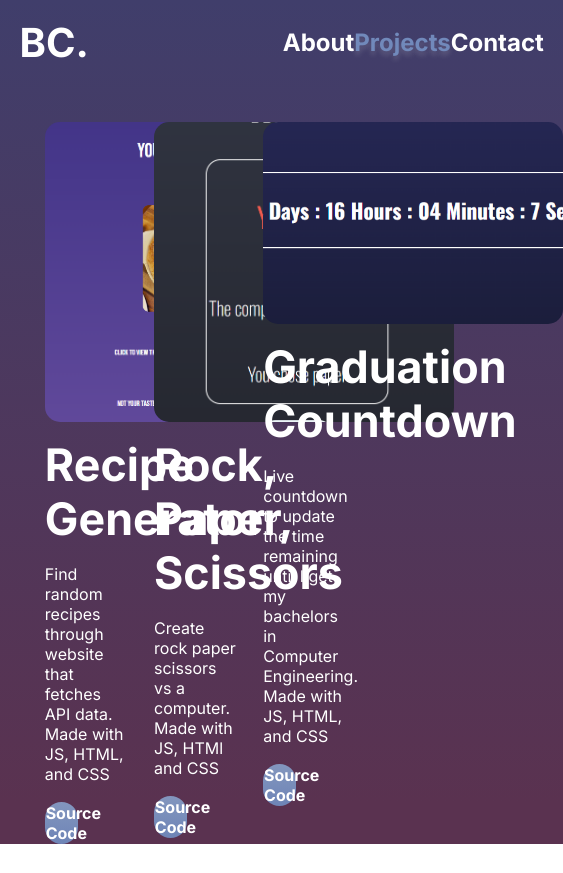
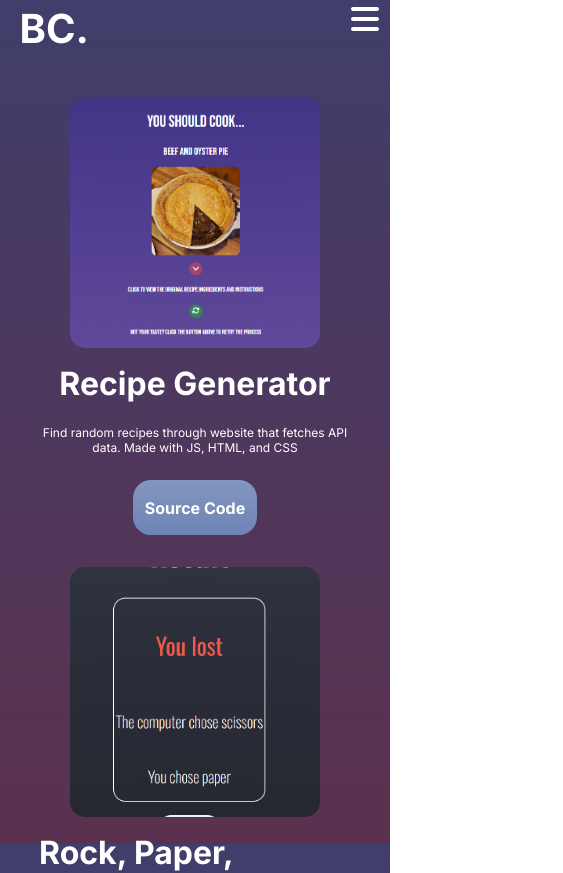
Before and after one commit to Bcean/Revamped-Personal-Website, a React (Vite) app in the folder Personal-Website/: page /Projects in a window 390 px wide. Shown: the top 873 px of the page, 563 px wide, since content can reach past the window. Before the commit the page ends 844 px from the top, so only its background shows below. Built offline with nearby package versions, Linux system fonts and the light colour scheme.

Commit message:
Finished media queries plus functional contact form

```diff
--- a/Personal-Website/src/components/NavBar.jsx
+++ b/Personal-Website/src/components/NavBar.jsx
@@ -2,6 +2,11 @@ import React from "react";
 import "../styles/NavBar.css";
 import { Link } from "react-router-dom";
 import { useLocation } from "react-router-dom";
+import { FontAwesomeIcon } from "@fortawesome/react-fontawesome";
+import { faBars } from "@fortawesome/free-solid-svg-icons";
+import { faX } from "@fortawesome/free-solid-svg-icons";
+import { useState } from "react";
+import { useEffect } from "react";
 
 export const NavBar = () => {
   //for changing colors based on location
@@ -13,9 +18,48 @@ export const NavBar = () => {
   const isProjectsPage = location.pathname === "/Projects";
   const isContactPage = location.pathname === "/Contact";
 
+  //show navbar on the side
+  const [navActivityBtn, setnavActivityBtn] = useState(faBars);
+  const [backgroundColorStatus, setbackgroundColorStatus] =
+    useState("transparent");
+  const [displayStatus, setdisplayStatus] = useState("none");
+  const showNav = () => {
+    if (navActivityBtn === faBars) {
+      setnavActivityBtn(faX);
+      setbackgroundColorStatus("#4d395f");
+      setdisplayStatus("block");
+    } else if (navActivityBtn === faX) {
+      setnavActivityBtn(faBars);
+      setbackgroundColorStatus("transparent");
+      setdisplayStatus("none");
+    }
+  };
+
+  const [isWideScreen, setIsWideScreen] = useState(window.innerWidth > 800);
+
+  useEffect(() => {
+    const handleResize = () => {
+      if (window.innerWidth > 800) {
+        setdisplayStatus("block");
+      } else {
+        setdisplayStatus("none");
+      }
+    };
+
+    // Run on initial render to ensure the correct state
+    handleResize();
+
+    window.addEventListener("resize", handleResize);
+
+    return () => {
+      window.removeEventListener("resize", handleResize);
+    };
+  }, []);
+
   return (
     <nav>
-      <h1>
+      <div id="navLeft" style={{ backgroundColor: backgroundColorStatus }}>
+        <h1 className="headHome">
           <Link
             to="/"
             className="link"
@@ -29,7 +73,7 @@ export const NavBar = () => {
             BC.
           </Link>
         </h1>
-      <div className="otherLinks">
+        <div className="otherLinks" style={{ display: displayStatus }}>
           <ul>
             <li>
               <Link
@@ -75,6 +119,14 @@ export const NavBar = () => {
             </li>
           </ul>
         </div>
+      </div>
+      <div id="navRight">
+        <FontAwesomeIcon
+          onClick={showNav}
+          icon={navActivityBtn}
+          style={{ color: "#ffffff" }}
+        />
+      </div>
     </nav>
   );
 };
--- a/Personal-Website/src/components/ProjectsItem.jsx
+++ b/Personal-Website/src/components/ProjectsItem.jsx
@@ -25,7 +25,7 @@ export const ProjectsItem = ({
       <div className="projectsItemImg" onClick={handleProjectLink}>
         <img src={imgSrc}></img>
       </div>
-      <h3>{projectHead}</h3>
+      <h3 id="projectHead">{projectHead}</h3>
       <h5 id="projectItemBlurb">{projectBlurb}</h5>
       <button id="sourceCodeBtn" onClick={handleSourceCode}>
         Source Code
--- a/Personal-Website/src/index.css
+++ b/Personal-Website/src/index.css
@@ -10,10 +10,11 @@ body {
   overflow: hidden;
   background: rgb(64, 62, 107);
   background: linear-gradient(
-    180deg,
+    to bottom,
     rgba(64, 62, 107, 1) 0%,
     rgba(90, 50, 80, 1) 95%
   );
+  background-attachment: fixed;
   color: #ffff;
   font-family: "Inter", serif;
   font-optical-sizing: auto;
@@ -27,3 +28,27 @@ body {
   width: 100%;
   height: 100%;
 }
+
+@media (max-width: 800px) {
+  body {
+    overflow-y: scroll;
+    overflow-x: hidden;
+    height: max-content;
+  }
+
+  ::-webkit-scrollbar-thumb {
+    border-radius: 15px;
+    background-color: #4c3d59;
+  }
+  ::-webkit-scrollbar {
+    width: 12px;
+    height: 48px;
+  }
+  ::-webkit-scrollbar-track {
+    background: #4c3d59;
+  }
+
+  ::-webkit-scrollbar-corner {
+    background-color: transparent;
+  }
+}
--- a/Personal-Website/src/styles/About.css
+++ b/Personal-Website/src/styles/About.css
@@ -122,3 +122,74 @@ video {
   object-fit: cover;
   border-radius: 15px;
 }
+
+@media (min-width: 1600px) {
+  #aboutHead {
+    font-size: 6rem;
+  }
+  .aboutContentImg {
+    width: 394px;
+    height: 415px;
+  }
+
+  svg {
+    width: 100px;
+    height: 100px;
+  }
+  .currentSkillsHead {
+    font-size: 3rem;
+  }
+  #aboutBlurb {
+    font-size: 1.75rem;
+  }
+}
+@media (max-width: 1300px) {
+  #aboutBlurb {
+    font-size: 1rem;
+  }
+  .aboutContentImg {
+    width: 294px;
+    height: 315px;
+  }
+  .aboutContentContainer {
+    width: 40%;
+  }
+  #aboutHead {
+    font-size: 4rem;
+  }
+}
+
+/*mobile*/
+@media (max-width: 800px) {
+  .currentSkillsHead {
+    font-size: 1.5rem;
+  }
+  .aboutContentContainer {
+    width: 100%;
+    margin-top: 25%;
+    display: flex;
+    flex-direction: column;
+    align-items: center;
+  }
+  .aboutContentImg {
+    width: 224px;
+    height: 245px;
+  }
+  #aboutHead {
+    text-align: center;
+    font-size: 2rem;
+  }
+  .aboutSkillsContainer {
+    width: 100%;
+    margin-top: 10%;
+    display: flex;
+    flex-direction: column;
+    align-items: center;
+    text-align: center;
+    gap: 1rem;
+  }
+  svg {
+    width: 50px;
+    height: 50px;
+  }
+}
--- a/Personal-Website/src/styles/Contact.css
+++ b/Personal-Website/src/styles/Contact.css
@@ -38,10 +38,6 @@ input[type="text"] {
   opacity: 0;
 }
 
-input [type="text"]:active {
-  border: none;
-}
-
 input[type="email"] {
   width: 350px;
   height: 40px;
@@ -50,10 +46,6 @@ input[type="email"] {
   border: none;
   animation: fadeInSlide 2s ease-in-out forwards;
   opacity: 0;
-}
-
-input [type="email"]:active {
-  border: none;
 }
 
 textarea {
@@ -70,9 +62,10 @@ textarea {
   padding: 1%;
 }
 
-textarea:active {
+textarea:focus {
   border: none;
   outline: none;
+  border: 3px #7d91bd solid;
 }
 button {
   width: 250px;
@@ -80,7 +73,7 @@ button {
   font-family: inherit;
   font-weight: bold;
   color: white;
-  font-size: 1.5rem;
+  font-size: 1rem;
   border-radius: 15px;
   background-color: #7189bb;
   outline: none;
@@ -95,6 +88,7 @@ input[type="text"]:hover {
 }
 input {
   padding: 1%;
+  font-family: inherit;
 }
 input::placeholder {
   font-family: inherit;
@@ -109,7 +103,9 @@ textarea::placeholder {
   font-size: 1rem;
   color: #c2bebe;
 }
-
+input:focus {
+  border: 3px #7d91bd solid;
+}
 button:hover {
   cursor: pointer;
   color: rgb(226, 222, 222);
@@ -164,3 +160,100 @@ form {
     opacity: 1;
   }
 }
+
+@media (min-width: 1600px) {
+  #contactHead {
+    font-size: 5rem;
+  }
+  #contactBlurb {
+    font-size: 2rem;
+  }
+  input[type="text"] {
+    font-size: 2rem;
+    width: 400px;
+    height: 90px;
+  }
+
+  input[type="email"] {
+    font-size: 2rem;
+    width: 400px;
+    height: 90px;
+  }
+
+  textarea {
+    font-size: 2rem;
+    max-width: 400px;
+    max-height: 310px;
+    min-width: 400px;
+    min-height: 150px;
+  }
+  input::placeholder {
+    font-size: 2rem;
+  }
+
+  textarea::placeholder {
+    font-size: 2rem;
+  }
+
+  button {
+    font-size: 2rem;
+  }
+  .contactIcons {
+    transform: scale(1.25);
+    margin-left: 5%;
+  }
+}
+
+/*mobile*/
+@media (max-width: 800px) {
+  .contactContainer {
+    width: 100%;
+    margin-top: 25%;
+
+    display: flex;
+    align-items: center;
+    flex-direction: center;
+  }
+  .contactRightContainer {
+    width: 100%;
+  }
+
+  input[type="text"] {
+    font-size: 0.75rem;
+    width: 300px;
+    height: 40px;
+  }
+
+  input[type="email"] {
+    font-size: 0.75rem;
+    width: 300px;
+    height: 40px;
+  }
+
+  textarea {
+    font-size: 0.75rem;
+    max-width: 300px;
+    max-height: 210px;
+    min-width: 300px;
+    min-height: 50px;
+  }
+  input::placeholder {
+    font-size: 0.75rem;
+  }
+
+  textarea::placeholder {
+    font-size: 0.75rem;
+  }
+
+  button {
+    font-size: 0.75rem;
+  }
+  .contactIcons {
+    transform: scale(1.25);
+    margin-left: 5%;
+  }
+
+  .contactRightContainer {
+    margin-top: 5%;
+  }
+}
--- a/Personal-Website/src/styles/Home.css
+++ b/Personal-Website/src/styles/Home.css
@@ -27,8 +27,6 @@ main {
   animation: fadeInSlide 2s ease-in-out forwards;
   animation-delay: 0.3s;
   opacity: 0;
-}
-h5 {
   font-size: 1.25rem;
   font-weight: 500;
 }
@@ -102,3 +100,68 @@ img {
   height: 100%;
   border-radius: 15px;
 }
+
+@media (min-width: 1600px) {
+  .contentHead {
+    font-size: 6rem;
+  }
+
+  #homeBlurb {
+    font-size: 1.75rem;
+  }
+
+  .homeContentContainer {
+    width: 40%;
+  }
+
+  .homeImgCon {
+    width: 394px;
+    height: 400px;
+  }
+}
+
+@media (max-width: 1300px) {
+  #homeBlurb {
+    font-size: 1rem;
+  }
+
+  .homeImgCon {
+    width: 294px;
+    height: 300px;
+  }
+
+  .contentHead {
+    font-size: 4rem;
+  }
+}
+/*mobile*/
+@media (max-width: 800px) {
+  main {
+    display: flex;
+
+    flex-direction: column;
+    height: 100%;
+    align-items: center;
+  }
+  .homeImgCon {
+    width: 244px;
+    height: 250px;
+  }
+  .homeContentContainer {
+    margin-top: 25%;
+    margin-bottom: 10%;
+    width: 100%;
+    display: flex;
+    flex-direction: column;
+    align-items: center;
+    text-align: center;
+  }
+  .homeMusicContainer {
+    margin-top: 0;
+    width: 100%;
+    margin-bottom: 10%;
+    display: flex;
+    flex-direction: column;
+    align-items: center;
+  }
+}
--- a/Personal-Website/src/styles/MusicPlayer.css
+++ b/Personal-Website/src/styles/MusicPlayer.css
@@ -1,7 +1,7 @@
 .controlBtns {
   display: flex;
   justify-content: space-evenly;
-  width: 40%;
+  width: 30%;
   align-items: center;
   padding: 2.5%;
   border-radius: 15px;
@@ -67,3 +67,32 @@ input:focus {
     opacity: 1;
   }
 }
+
+@media (min-width: 1600px) {
+  .controlBtns {
+    width: 50%;
+  }
+  .controlIcons {
+    font-size: 3rem;
+  }
+
+  .controlIconsPlay {
+    font-size: 3rem;
+  }
+}
+
+@media (max-width: 1300px) {
+  .controlIconsPlay {
+    font-size: 2rem;
+  }
+  .controlBtns {
+    width: 45%;
+  }
+
+  .musicPlayerContainer {
+    margin-bottom: 5%;
+  }
+}
+
+@media (max-width: 800px) {
+}
--- a/Personal-Website/src/styles/NavBar.css
+++ b/Personal-Website/src/styles/NavBar.css
@@ -1,12 +1,19 @@
 nav {
+  width: 100%;
+
+  height: 10vh;
+}
+#navLeft {
   width: 100%;
   display: flex;
   justify-content: space-between;
   padding: 1% 5% 1% 5%;
-  height: 10vh;
+  height: 100%;
   align-items: center;
 }
-
+#navRight {
+  display: none;
+}
 .link {
   text-decoration: none;
   color: white;
@@ -37,3 +44,54 @@ li {
 h1 {
   font-size: 2.5rem;
 }
+
+@media (max-width: 1300px) {
+  .otherLinks {
+    width: 40%;
+  }
+}
+
+@media (max-width: 800px) {
+  nav {
+    position: absolute;
+    z-index: 1;
+    height: 100%;
+
+    display: flex;
+    justify-content: space-between;
+  }
+  #navLeft {
+    position: absolute;
+    z-index: 1;
+    width: 40%;
+    height: 100%;
+    flex-direction: column;
+    padding-left: 5%;
+    justify-content: flex-start;
+    align-items: flex-start;
+    background-color: #4d395f;
+  }
+
+  #navRight {
+    height: 10%;
+    z-index: 1;
+    justify-self: flex-end;
+    position: absolute;
+    right: 0;
+    font-size: 2rem;
+  }
+
+  .otherLinks {
+    margin-top: 5%;
+
+    display: flex;
+    flex-direction: column;
+  }
+  ul {
+    flex-direction: column;
+    gap: 1rem;
+  }
+  #navRight {
+    display: block;
+  }
+}
--- a/Personal-Website/src/styles/Projects.css
+++ b/Personal-Website/src/styles/Projects.css
@@ -1,8 +1,6 @@
 #mainProjects {
   height: 90vh;
   display: flex;
-  flex-direction: column;
-  justify-content: center;
   align-items: center;
   padding: 0% 8% 0% 8%;
 }
@@ -99,3 +97,70 @@
     opacity: 1;
   }
 }
+
+@media (min-width: 1600px) {
+  #projectHead {
+    font-size: 4rem;
+  }
+  #projectItemBlurb {
+    font-size: 2rem;
+  }
+  .projectsItemImg {
+    width: 300px;
+    height: 300px;
+  }
+  .projectItemContainer {
+    width: 25%;
+    height: 100%;
+    margin-top: 15%;
+  }
+}
+
+@media (max-width: 1300px) {
+  #projectHead {
+    font-size: 2rem;
+  }
+  #projectItemBlurb {
+    font-size: 0.75rem;
+  }
+  .projectsItemImg {
+    width: 200px;
+    height: 200px;
+  }
+}
+/*mobile*/
+@media (max-width: 800px) {
+  .projectsContentContainer {
+    display: flex;
+    flex-direction: column;
+    margin-top: 25%;
+    align-items: center;
+
+    height: fit-content;
+    gap: 2rem;
+  }
+
+  #mainProjects {
+    display: flex;
+    justify-content: center;
+
+    width: 100%;
+    height: fit-content;
+    padding: 0;
+    margin-bottom: 5%;
+  }
+
+  .projectItemContainer {
+    width: 80%;
+    height: 30%;
+    display: flex;
+    align-items: center;
+    flex-direction: column;
+    text-align: center;
+  }
+
+  .projectsItemImg {
+    width: 250px;
+    height: 250px;
+  }
+}
```
Also changed, not shown: Personal-Website/src/components/ContactFormSection.jsx (+38 -10 lines). Lines whose indentation alone changed are shown as unchanged.
